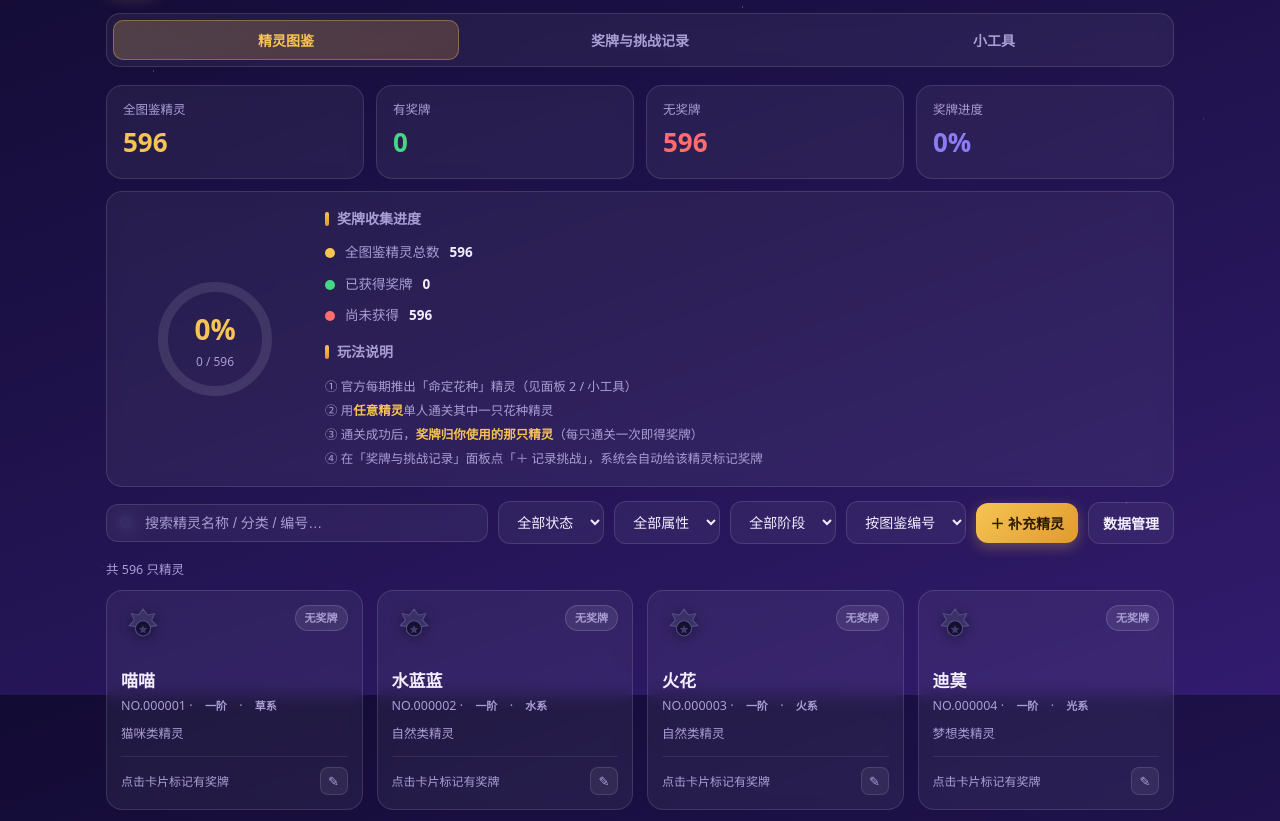
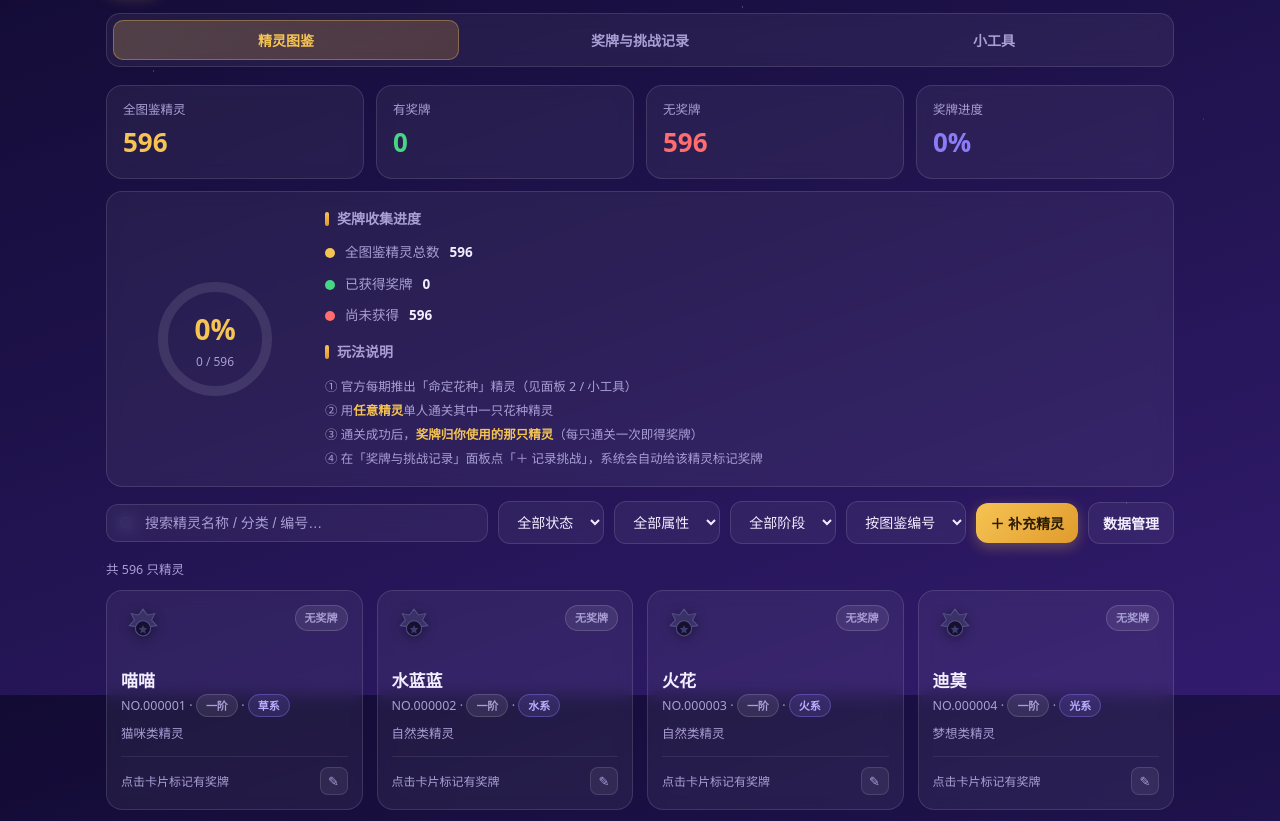
Before and after one commit to hao-1006-hao/roco-hao, a plain HTML site: page index.html in a window 1280 px wide. Shown: the part 105-926 px from the top of the page. Drawn offline with Linux system fonts and the light colour scheme.

Commit message:
v3: 全图鉴样式（属性/阶段徽章）

```diff
--- a/css/style.css
+++ b/css/style.css
@@ -302,6 +302,8 @@ select option { background: #251457; color: var(--text); }
 .status-badge.b-obtained { background: rgba(70, 214, 132, .16); color: var(--green); border: 1px solid rgba(70, 214, 132, .4); }
 .status-badge.b-missing { background: rgba(255, 255, 255, .08); color: var(--text-dim); border: 1px solid rgba(255, 255, 255, .15); }
 .b-period { background: rgba(139, 124, 246, .16); color: #b9affc; border: 1px solid rgba(139, 124, 246, .4); }
+.b-type { background: rgba(139, 124, 246, .14); color: #b9affc; border: 1px solid rgba(139, 124, 246, .4); }
+.b-stage { background: rgba(255, 255, 255, .08); color: var(--text-dim); border: 1px solid rgba(255, 255, 255, .15); }
 
 .card-name { font-size: 17px; font-weight: 700; margin-top: 10px; }
 .card-meta { font-size: 12.5px; color: var(--text-dim); margin-top: 2px; }
```
